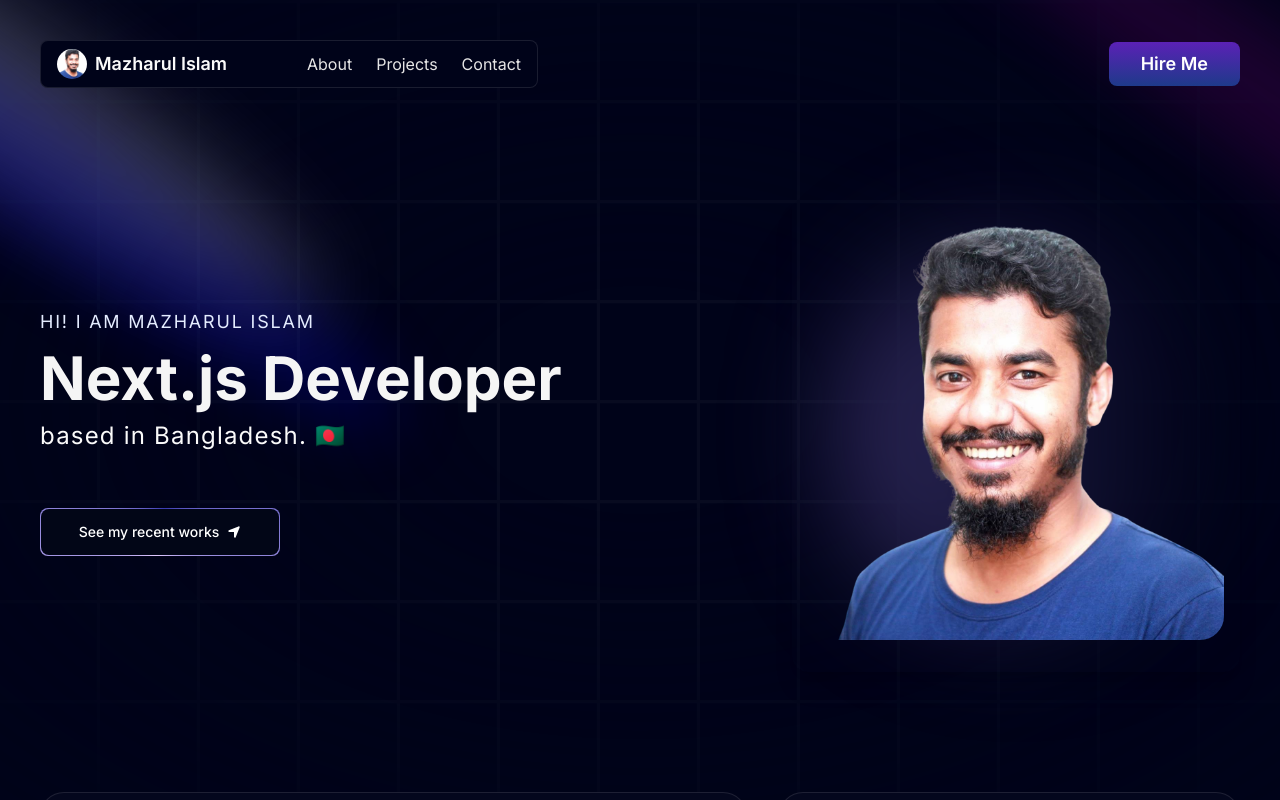
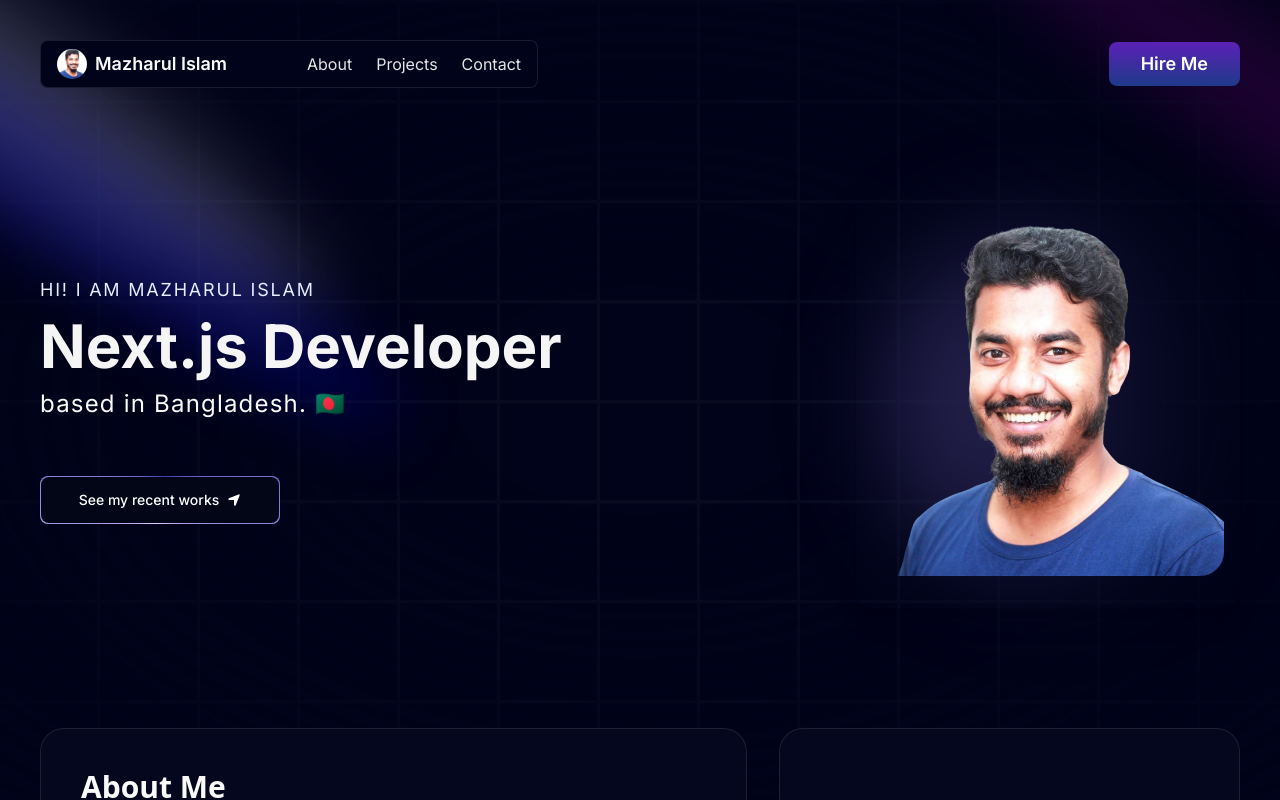
Before and after one commit to mazharvai007/personal-portfolio, a Next.js app: page / in a window 1280 px wide. Shown: the top 800 px of the page. Built offline with nearby package versions, Linux system fonts and the light colour scheme.

Commit message:
Modify hero image width

```diff
--- a/components/HeroImg.tsx
+++ b/components/HeroImg.tsx
@@ -4,7 +4,7 @@ import { Meteors } from './ui/Meteors';
 const HeroImg = () => {
 	return (
 		<>
-			<div className=" w-full relative max-w-md">
+			<div className=" w-full relative max-w-sm">
 				<div className="absolute inset-0 h-full w-full bg-gradient-to-r from-black-200 to-black-100 transform scale-[0.80] bg-violet-500 rounded-full blur-3xl" />
 				<div className="relative shadow-xl px-4 py-8 h-full overflow-hidden rounded-2xl flex flex-col justify-end items-start">
 					{/* <div className="h-5 w-5 rounded-full border flex items-center justify-center mb-4 border-gray-500">
```
